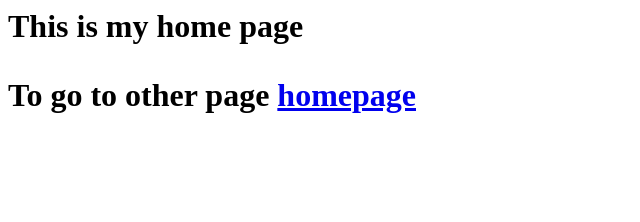
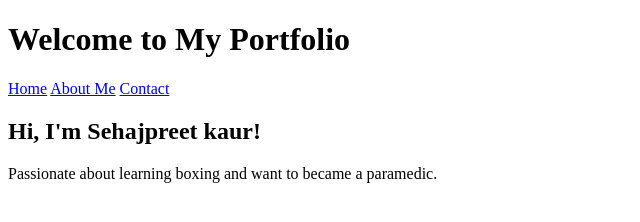
Before and after one commit to Sehajpreet3/Sehaj-preet.github.io, a plain HTML site: page index.html in a window 1280 px wide. Shown: the whole page, without its empty margins (0-640 px from the left). Drawn offline with Linux system fonts and the light colour scheme.

Commit message:
index.html

```diff
--- a/index.html
+++ b/index.html
@@ -1,9 +1,21 @@
+<!DOCTYPE html>
 <html>
 <head>
-<title> This is my homepage </title>
+    <title>My Portfolio</title>
+    <link rel="stylesheet" href="style.css">
+    <script src="script.js" defer></script>
 </head>
 <body>
-<h1> This is my home page </hi>
-<p> To go to other page <a href="about.html"> homepage</a> </p>
+    <header>
+        <h1>Welcome to My Portfolio</h1>
+            <a href="index.html">Home</a>
+            <a href="about.html">About Me</a>
+            <a href="contact.html">Contact</a>
+    </header>
+
+    <section>
+        <h2>Hi, I'm Sehajpreet kaur!</h2>
+        <p>Passionate about learning boxing and want to became a paramedic.</p>
+       </section>
 </body>
 </html>
```
